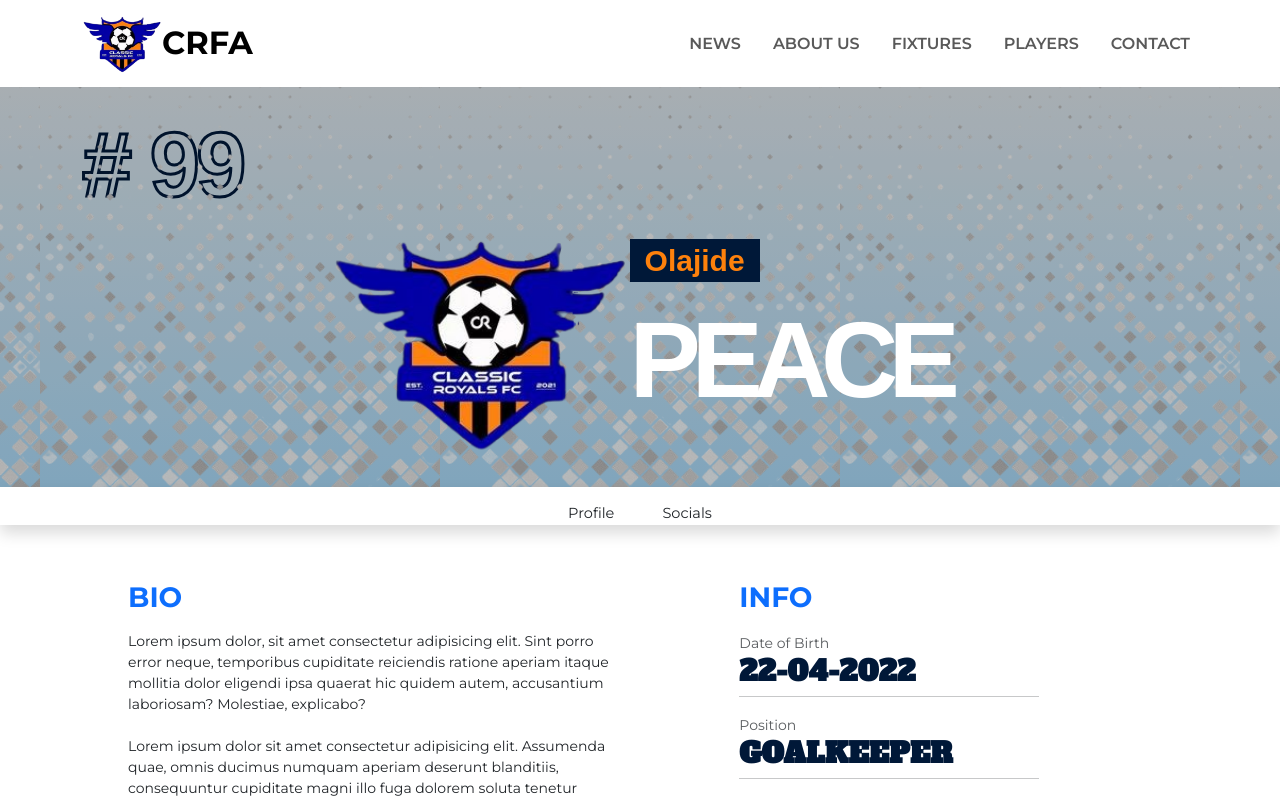
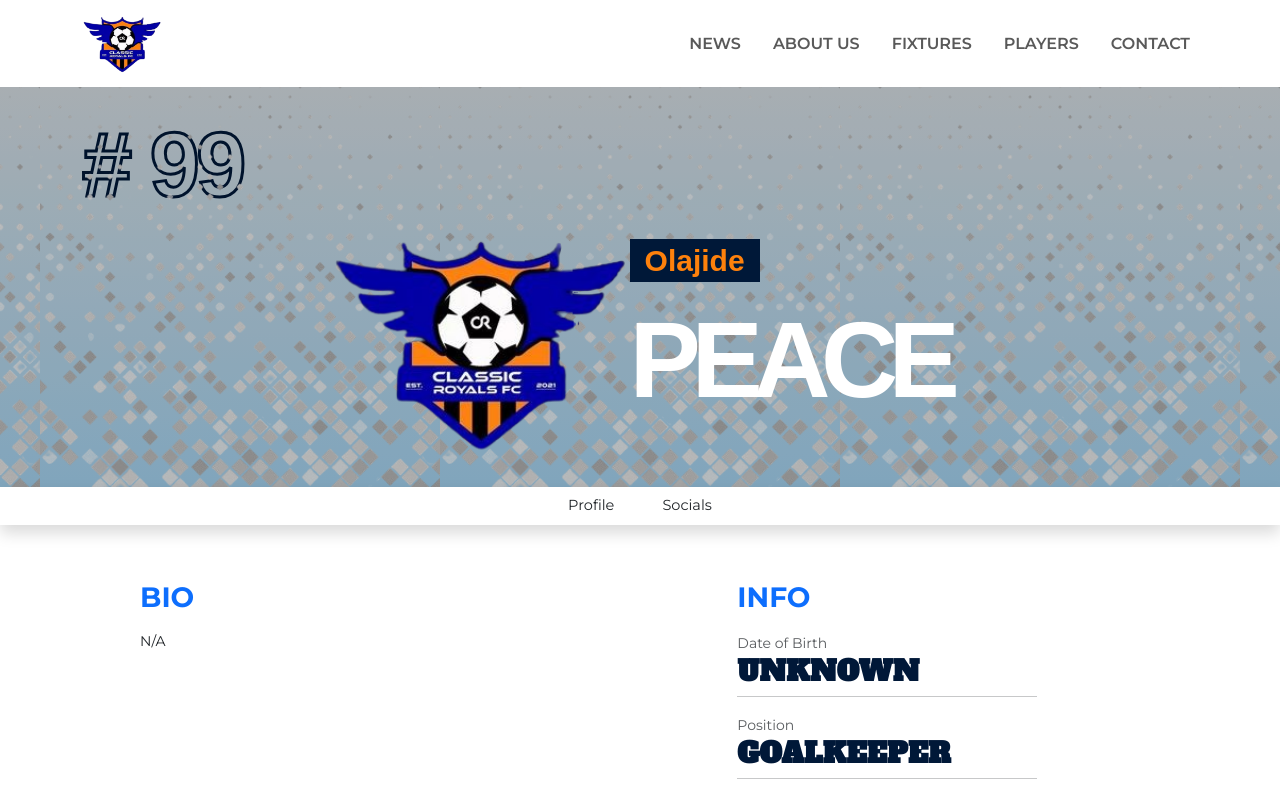
Before and after one commit to Olawoyin1/CRFA, a React (Create React App) app: page /players/1 in a window 1280 px wide. Shown: the top 799 px of the page. Built offline with nearby package versions, Linux system fonts and the light colour scheme.

Commit message:
Added Bio to some players

```diff
--- a/src/Data/PlayerData.js
+++ b/src/Data/PlayerData.js
@@ -5,8 +5,10 @@ const CRFAPlayers = [
     firstname: "Peace",
     number: 99,
     DOB: "Unknown",
-    image: "",
+    image: "29-02-2002",
     position: "goalkeeper",
+    joined : "2022",
+    bio : "N/A"
   },
   {
     id: '2',
@@ -14,183 +16,223 @@ const CRFAPlayers = [
     firstname: "Temitayo",
     number: 1,
     DOB: "Unknown",
-    image: "",
+    image: "23-09-1999",
     position: "goalkeeper",
+    joined : "2023",
+    bio : "N/A"
   },
   {
     id: '3',
     lastname: "Adufe",
     firstname: "Snow",
     number: 33,
-    DOB: "Unknown",
+    DOB: "28-12-2000",
     image: "./Images/Players/adufe.png",
     image_dp: "./Images/Players/adufe2.png",
     position: "goalkeeper",
+    joined : "2020",
+    bio : "N/A"
   },
   {
     id: '4',
     lastname: "Amao",
     firstname: "Oluwaseun",
     number: 3,
-    DOB: "Unknown",
+    DOB: "12-02-2001",
     image: "./Images/Players/seun.png",
     position: "defender",
+    joined : "2023",
+    bio : "N/A"
   },
   {
-    id: '4',
+    id: '99',
     lastname: "Eliwan",
     firstname: "Tobi",
     number: 27,
-    DOB: "Unknown",
+    DOB: "19-10-2000",
     image: "./Images/Players/tobi-cb.png",
+    image_dp: "./Images/Players/tobi-ci.png",
     position: "defender",
+    joined : "2024",
+    bio : "Tobi is a no-nonsense defender, and there couldn’t be a better nickname for him than “Rudiger” Growing up, Tobi faced challenges that would have made many give up, but instead, they forged his character. Raised in one of the toughest neighborhoods, Tobi quickly learned that to succeed, he had to be strong and fearless. The rough games on makeshift pitches, where every tackle mattered and nothing came easy, shaped Tobi into the relentless force he is today. It was in those gritty games that he developed his trademark toughness—learning to stand his ground, make his presence felt, and protect his goal at all costs.\n\n On the pitch, Tobi is a warrior. He thrives on physical battles, and he’s never one to back down from a challenge. Whether it’s a crunching tackle, a fierce aerial duel, or throwing himself in front of a shot, Tobi lives for those moments. He plays with an intensity that inspires his teammates and strikes fear into opponents. His reputation as one of the toughest defenders in the league is well earned—strikers know that when they come up against Tobi, they’re in for a battle. But beyond his strength, there’s also an intelligence to his game. Tobi reads the play exceptionally well, anticipating runs and cutting off passes before they can develop into threats"
   },
   {
     id: '5',
     lastname: "Bello",
     firstname: "Olatunde",
     number: 15,
-    DOB: "Unknown",
+    DOB: "11-01-2000",
     image: "./Images/Players/david-cb.png",
     position: "defender",
+    joined : "2020",
+    bio : "N/A"
   },
   {
     id: '6',
     lastname: "Eniola",
     firstname: "Samuel",
     number: 22,
-    DOB: "Unknown",
+    DOB: "22-11-2002",
     // image: "./Images/Players/sam.png",
     position: "defender",
+    joined : "2021",
+    bio : "N/A"
   },
   {
     id: '7',
     lastname: "Olorunsesan",
     firstname: "Stephen",
     number: 24,
-    DOB: "Unknown",
+    DOB: "23-12-2001",
     // image: "./Images/Players/stephen.png",
     position: "defender",
+    joined : "2023",
+    bio : "N/A"
   },
   {
     id: '8',
     lastname: "Ojediran",
     firstname: "Opeyemi",
     number: 13,
-    DOB: "Unknown",
+    DOB: "03-10-2001",
     image: "./Images/Players/pydoski.png",
     position: "defender",
+    joined : "2020",
+    bio : "N/A"
   },
   {
     id: '10',
     lastname: "Fasesin",
     firstname: "David",
     number: 5,
-    DOB: "Unknown",
+    DOB: "29-03-2001",
     image: "",
     position: "defender",
+    joined : "2023"
   },
   {
     id: '11',
     lastname: "Adisa",
     firstname: "Abeeb",
     number: 2,
-    DOB: "Unknown",
+    DOB: "02-03-2000",
     image: "./Images/Players/pepe.png",
     position: "defender",
+    joined : "2023",
+    bio : "N/A"
   },
   {
     id: '12',
     lastname: "Bolarinde",
     firstname: "Samson",
     number: 6,
-    DOB: "Unknown",
+    DOB: "23-05-2000",
     image: "./Images/Players/engine.png",
     position: "midfielder",
+    joined : "2023",
+    bio : "Samson doesn’t get the spotlight as much as the goal scorers, but without him, the team would be lost. Nicknamed “BIG ENGINE” for his resilience and strength, Samson is the guy who does the dirty work. He breaks up attacks, makes crucial tackles, and puts his body on the line without a second thought. Samuel wasn’t the most gifted technically when he started, but through sheer determination and relentless hard work, he became indispensable. Off the field, he’s quiet, but his teammates know he’s the backbone of the squad. If you need someone to have your back, it’s Samson. \n\n On the field, Samson is the glue that holds everything together. He reads the game incredibly well, always in the right place at the right time to intercept a pass or block a shot. His tackling is fearless, and his physical presence is enough to intimidate even the most skillful attackers. Samson isn’t afraid to do the heavy lifting—winning the ball, making the gritty tackles, and covering every blade of grass. He’s the kind of player who doesn’t stop running, doesn’t stop fighting, and doesn’t stop believing until the final whistle blows. His work rate is unmatched, and that’s why he’s known as “Big Engine.” He just keeps going, driving the team forward when they need it most."
   },
   {
     id: '13',
     lastname: "Babarimisa",
     firstname: "Oluwatobi",
     number: 16,
-    DOB: "Unknown",
+    DOB: "12-02-1998",
     image: "",
     position: "midfielder",
+    joined : "2023",
+    bio : "N/A"
   },
   {
     id: '14',
     lastname: "Oniade",
     firstname: "Joshua",
     number: 8,
-    DOB: "Unknown",
+    DOB: "19-11-1999",
     // image: "./Images/Players/j.png",
     position: "midfielder",
+    joined : "2020",
+    bio : "If creativity had a name, it would be Joshua. As the team’s attacking midfielder, Joshua doesn’t just play football—he paints pictures with every pass, every touch. He thrives on finding spaces where none seem to exist, always one step ahead of the defenders trying to stop him. His close control of the ball, combined with a natural flair for dribbling, makes him one of the most difficult players to mark. Joshua is the player who keeps defenders up at night, wondering what he’ll do next. Whether it’s a deft touch to beat a man, a perfectly weighted pass, or a curling shot that leaves the keeper rooted, Joshua makes magic happen.\n\n Joshua’s vision on the pitch is almost otherworldly. He sees opportunities before anyone else, threading the ball through impossibly tight defenses with an almost effortless precision. It’s not just about scoring goals for Joshua—though he has a knack for finding the back of the net when it matters most—it’s about making his teammates better. He loves nothing more than providing that perfect assist, setting up a striker with a ball that begs to be finished. His unselfishness and willingness to work for the team make him a beloved figure both on and off the pitch."
   },
   {
     id: '15',
     lastname: "Adekanmi",
     firstname: "Gbolahan",
     number: 10,
-    DOB: "Unknown",
+    DOB: "23-05-2000",
     image: "./Images/Players/sk.png",
     position: "midfielder",
+    joined : "2021",
+    bio : "N/A"
   },
   {
     id: '16',
     lastname: "Adeshida",
     firstname: "Taiwo",
     number: 14,
-    DOB: "Unknown",
+    DOB: "24-11-2000",
     image: "./Images/Players/taiwo.png",
     position: "midfielder",
+    joined : "2022",
+    bio : "Adeshida is the team’s workhorse, covering every blade of grass. Nicknamed “TAC” because of his endless energy, TAC plays like there’s no tomorrow, chasing down every ball, making tackles, and driving forward in attack. His journey to the top wasn’t easy—he had to prove himself over and over again. But his passion and tireless effort earned him a spot, and he’s never looked back. Off the field, Taiwo is humble and soft-spoken, often surprising people who expect him to be as fierce as he is on the pitch. He’s a mentor to younger players, teaching them that hard work beats talent when talent doesn’t work hard \n\n On the field, TAC is a dynamo, constantly in motion. He’s known for his uncanny ability to anticipate the flow of the game, darting into positions where he can disrupt the opposition or support his teammates. Whether it’s a last-ditch tackle to thwart a counterattack or a surging run into the opponent’s half to create a scoring opportunity, TAC is always involved. His commitment to the team is unwavering, and he’s often the first to arrive for training and the last to leave. Teammates respect him not just for his ability but for his work ethic—a living testament to the mantra that hard work beats talent when talent doesn’t work hard."
   },
   {
     id: '17',
     lastname: "Akingbade",
     firstname: "Samuel",
     number: 18,
-    DOB: "Unknown",
+    DOB: "18-09-2001",
     image: "",
     position: "midfielder",
+    joined : "2022",
+    bio : "N/A"
   },
   {
     id: '18',
     lastname: "Aminu",
     firstname: "Yusuf",
     number: 23,
-    DOB: "Unknown",
+    DOB: "01-05-2000",
     image: "",
     position: "midfielder",
+    joined : "2023",
+    bio : "N/A"
   },
   {
     id: '19',
     lastname: "Lana",
     firstname: "Caleb",
     number: 20,
-    DOB: "Unknown",
+    DOB: "12-07-2001",
     image: "./Images/Players/lana22.png",
     image_dp: "./Images/Players/lana2.png",
     position: "forward",
+    joined : "2020",
+    bio: "CARLESSI... The name alone scare the opposition team... Caleb lives for the moments that matter most.popularly Known as “Carlessi” for his lethal finishing, Peter has the ability to change a game in an instant. He’s the type of player who only needs one chance to score, and his calmness in front of goal is remarkable. Growing up, Peter was obsessed with watching tapes of his favorite strikers, studying their movements and mimicking their finishes. Now, he’s become that striker kids look up to. Off the field, Peter is a quiet soul, not one to seek the spotlight, but he lets his goals do the talking.  \n\n On the field, Caleb movements are calculated. He always seems to be one step ahead of the defenders, finding space where none seems to exist, ghosting into the box at just the right time. It’s this instinct that makes him so dangerous—he knows where to be, when to be there, and, most importantly, what to do when he gets there. His teammates trust him implicitly; when Caleb is in front of goal, there’s a sense of inevitability that the ball will find its way into the net."
   },
   {
     id: '20',
     lastname: "Olawoyin",
     firstname: "Yusuf",
     number: 21,
-    DOB: "Unknown",
+    DOB: "13-05-2002",
     image: "./Images/Players/yusuf11.png",
     image_dp: "./Images/Players/yusuf3.png",
     position: "forward",
+    joined : "2022",
+    bio : "Yusuf is pure excitement on the pitch. With blistering pace and lightning-fast footwork, he’s a nightmare for defenders. Yusuf is a joker, always making his teammates laugh and keeping the mood light, but when it’s game time, he flips the switch and becomes laser-focused. His journey is one of perseverance, turning doubt into motivation. \n\n On the field, Yusuf  doesn’t just play the game—he performs it. His flair is unmistakable: the quick stepovers, the cheeky nutmegs, the audacious dribbles past defenders who are left spinning in his wake. He’s got a natural swagger, the kind of player who thrives on the roar of the crowd and the thrill of taking on defenders one-on-one. His creativity knows no bounds, always looking to surprise with a deft touch, a clever flick, or a sudden burst of speed that leaves everyone gasping."
   },
   {
     id: '21',
     lastname: "Adeniji",
     firstname: "Taiwo",
     number: 7,
-    DOB: "Unknown",
+    DOB: "11-07-2001",
     image: "./Images/Players/taiwo-tm.png",
     // image_dp: "./Images/Players/taiwo.png",
     position: "forward",
+    joined: "2020",
+    bio : "N/A"
   },
   {
     id: '22',
@@ -200,6 +242,8 @@ const CRFAPlayers = [
     DOB: "Unknown",
     image: "",
     position: "forward",
+    joined : "2023",
+    bio : "N/A"
   },
   {
     id: '23',
@@ -209,6 +253,8 @@ const CRFAPlayers = [
     DOB: "Unknown",
     image: "",
     position: "forward",
+    joined : "2023",
+    bio : "N/A"
   },
   {
     id: '24',
@@ -219,6 +265,8 @@ const CRFAPlayers = [
     image: "./Images/Players/kenny2.png",
     image_dp: "./Images/Players/kenny2.png",
     position: "forward",
+    joined : "2020",
+    bio : "N/A"
   },
 ];
 
--- a/src/pages/Navbar.jsx
+++ b/src/pages/Navbar.jsx
@@ -12,7 +12,7 @@ const Navbar = () => {
               className="img-fluid logo-img"
               alt=""
             />
-            <h2 className="fw-bold d-none d-lg-flex mt-2">CRFA</h2>
+            {/* <h2 className="fw-bold d-none d-lg-flex mt-2">CRFA</h2> */}
           </Link>
           <button
             className="navbar-toggler"
--- a/src/pages/PlayerDetails.jsx
+++ b/src/pages/PlayerDetails.jsx
@@ -5,9 +5,7 @@ import CRFAPlayers from "../Data/PlayerData";
 
 const PlayerDetails = () => {
   const { id } = useParams();
-  // console.log(lastname);
   const player = CRFAPlayers.find((item) => item.id === id);
-  // console.log(player);
 
   const OP = CRFAPlayers.filter(
     (item) =>
@@ -37,35 +35,20 @@ const PlayerDetails = () => {
         </div>
       </div>
 
-      <div className="p_profile shadow d-flex align-items-center pt-3 m-0 justify-content-center gap-5">
+      <div className="p_profile m-0 shadow d-flex align-items-center p-2  m-0 justify-content-center gap-5">
         <p>Profile</p>
         <p>Socials</p>
       </div>
 
       <div class="bio">
         <div class="container2">
-          <div class="row my-4 py-3">
+          <div class="row my-4 m-0 py-3">
             <div class="col-md-7">
               <h3 class="fw-bold my-3 text-primary">BIO</h3>
 
-              <div class="player_bio">
+              <div class="player_bio" style={{ whiteSpace: 'pre-wrap' }}>
                 <p>
-                  Lorem ipsum dolor, sit amet consectetur adipisicing elit. Sint
-                  porro error neque, temporibus cupiditate reiciendis ratione
-                  aperiam itaque mollitia dolor eligendi ipsa quaerat hic quidem
-                  autem, accusantium laboriosam? Molestiae, explicabo? <br />
-                  <br />
-                  Lorem ipsum dolor sit amet consectetur adipisicing elit.
-                  Assumenda quae, omnis ducimus numquam aperiam deserunt
-                  blanditiis, consequuntur cupiditate magni illo fuga dolorem
-                  soluta tenetur distinctio veritatis dolores nostrum deleniti
-                  porro, recusandae explicabo totam doloribus quia sit. Id,
-                  distinctio. Voluptatem beatae quisquam ut at explicabo tempora
-                  nulla sit ipsum corrupti dicta. <br />
-                  <br />
-                  Lorem ipsum dolor sit amet consectetur adipisicing elit.
-                  Veniam natus delectus atque nisi possimus quasi, nemo ad
-                  libero placeat ex.
+                  {player.bio}
                 </p>
               </div>
             </div>
@@ -75,7 +58,7 @@ const PlayerDetails = () => {
 
               <div>
                 <small class="text-muted">Date of Birth</small>
-                <h4 class="fw-bold ans">22-04-2022</h4>
+                <h4 class="fw-bold ans">{player.DOB}</h4>
                 <hr class="mt-1" width="300px" />
               </div>
 
@@ -87,7 +70,7 @@ const PlayerDetails = () => {
 
               <div>
                 <small class="text-muted">Joined Classic</small>
-                <h4 class="fw-bold ans">22-04-2022</h4>
+                <h4 class="fw-bold ans">{player.joined}</h4>
                 <hr class="mt-1" width="300px" />
               </div>
 
@@ -108,7 +91,7 @@ const PlayerDetails = () => {
             {show.map((others) => {
               return (
                 <div className="col">
-                  <a href={`${others.lastname}`} to={`${others.lastname}`}>
+                  <a href={`${others.id}`} to={`${others.id}`}>
                     <div className="card shadow">
                       <div className="player_image">
                         {others.image ? (
```
Also changed, not shown: src/App.css (+13 -9 lines), public/Images/hero.jpeg (added), public/Images/heroo.jpg (added).
